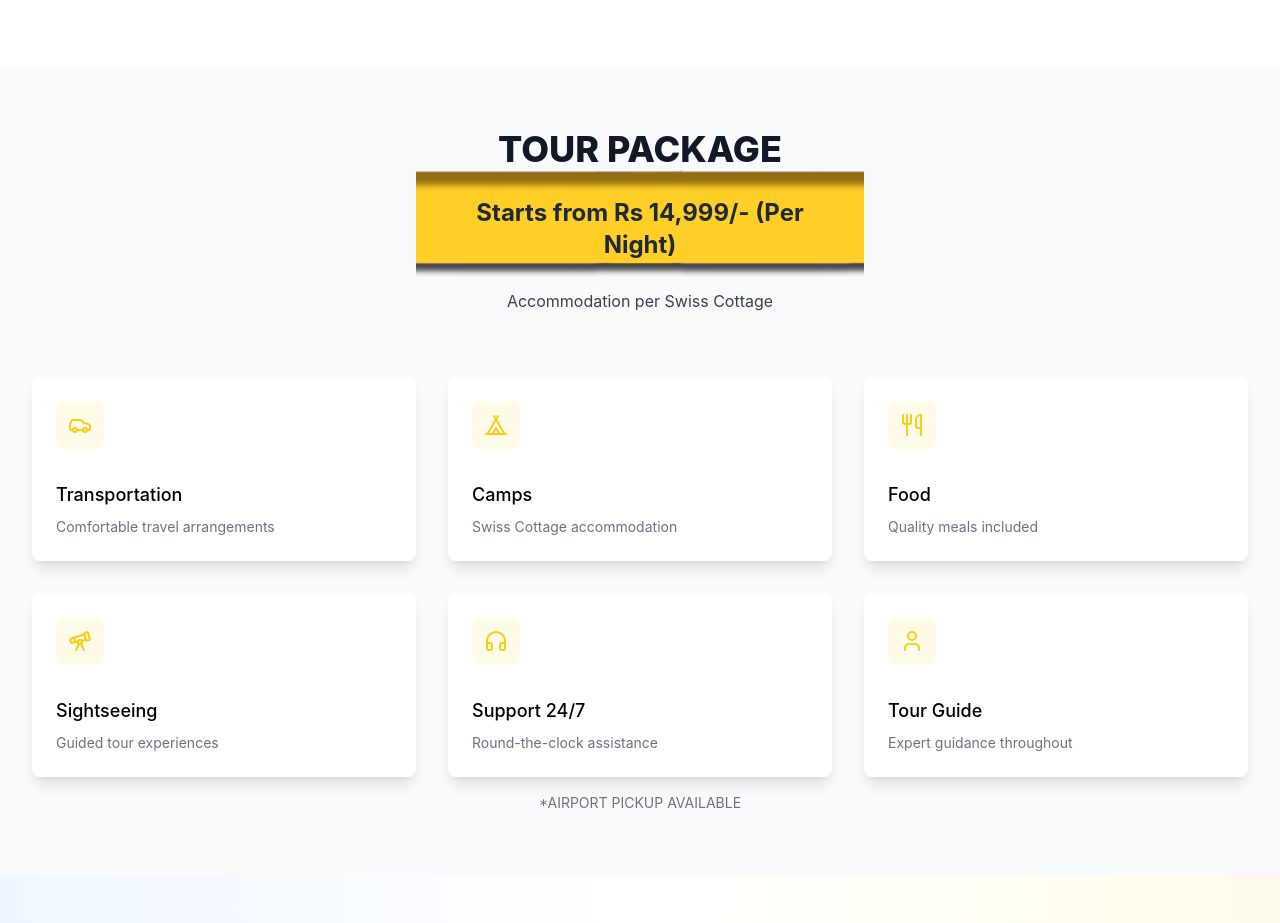
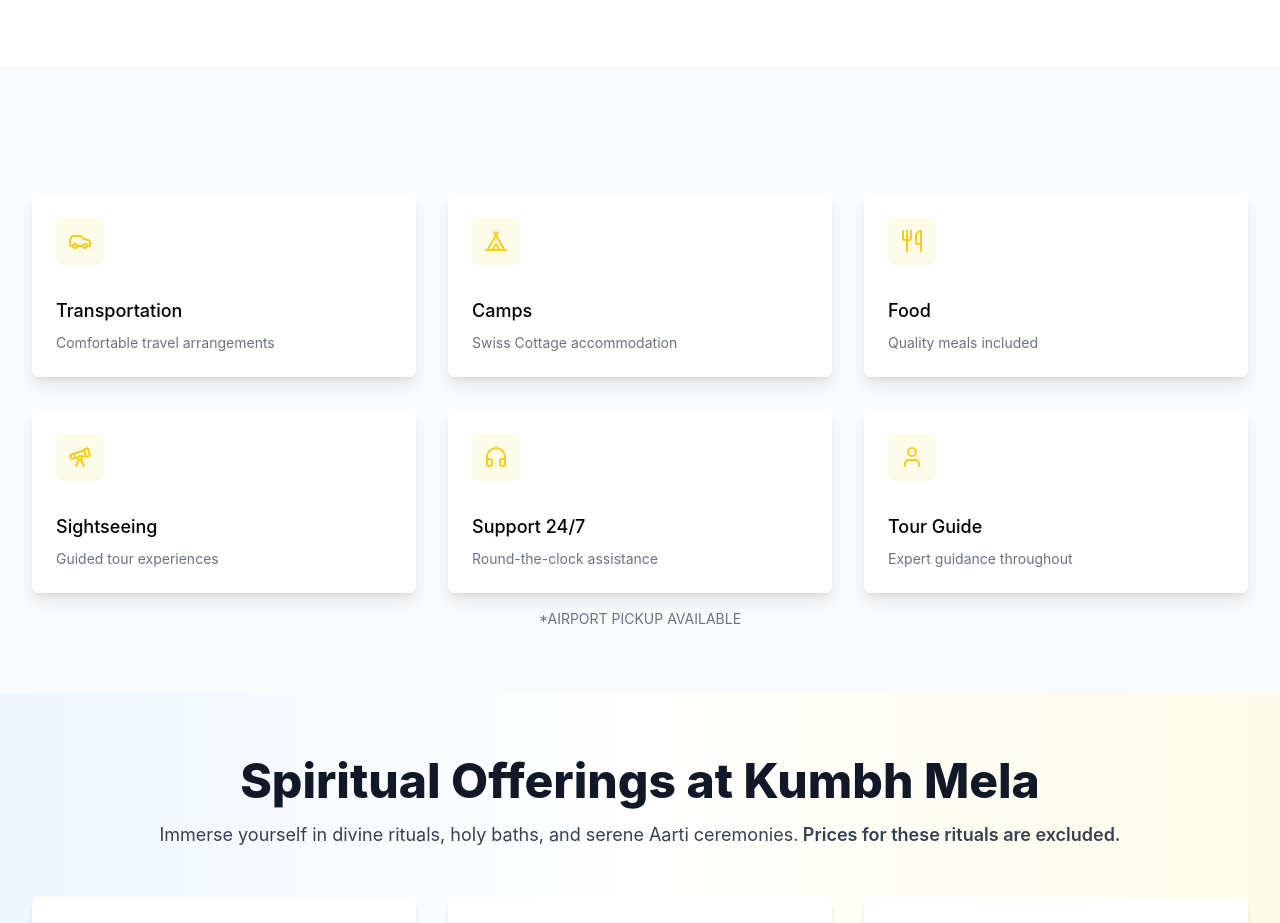
Before and after one commit to Tirumala02/Travel, a React (Create React App) app in the folder frontend/: page / in a window 1280 px wide. Shown: the part 1123-2046 px from the top of the page. Built offline with nearby package versions, Linux system fonts and the light colour scheme.

Commit message:
git update

```diff
--- a/frontend/src/App.js
+++ b/frontend/src/App.js
@@ -203,7 +203,7 @@ export default function App() {
       {/* Package Details */}
       <div className="bg-gray-50 py-16" id='packUp'>
         <div className="max-w-7xl mx-auto px-4 sm:px-6 lg:px-8">
-          <div className="text-center">
+        {/*  <div className="text-center">
             <h2 className="text-3xl font-extrabold text-gray-900 sm:text-4xl">
               TOUR PACKAGE
             </h2>
@@ -223,7 +223,7 @@ export default function App() {
             <p className="text-gray-700">
               Accommodation per Swiss Cottage
             </p>
-          </div>
+          </div>*/}
 
           {/* Services Grid */}
           <div className="mt-16">
```
